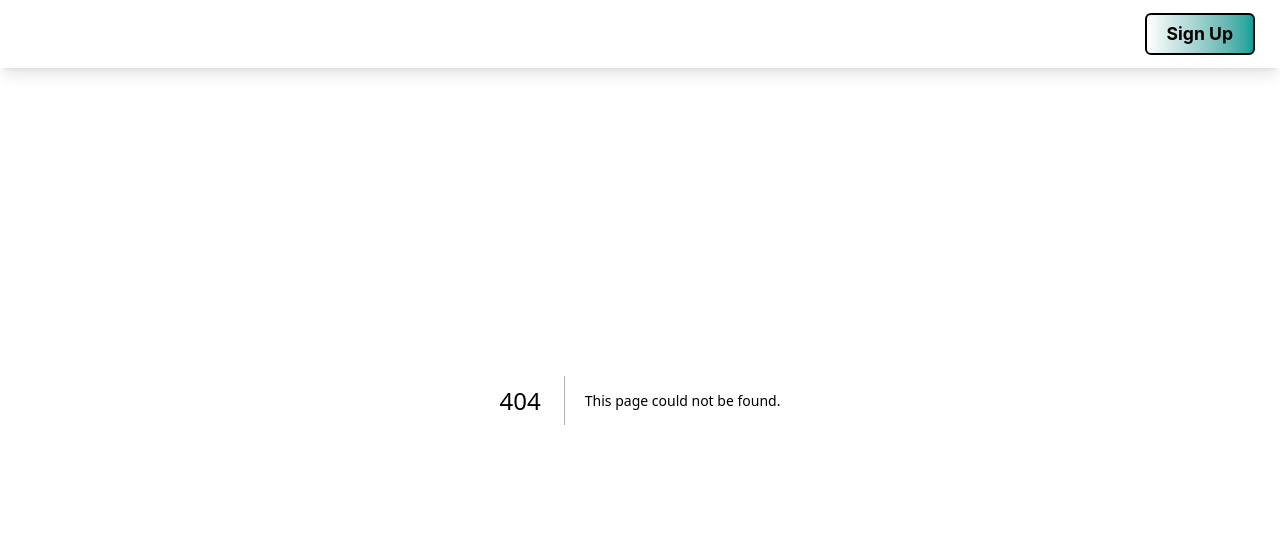
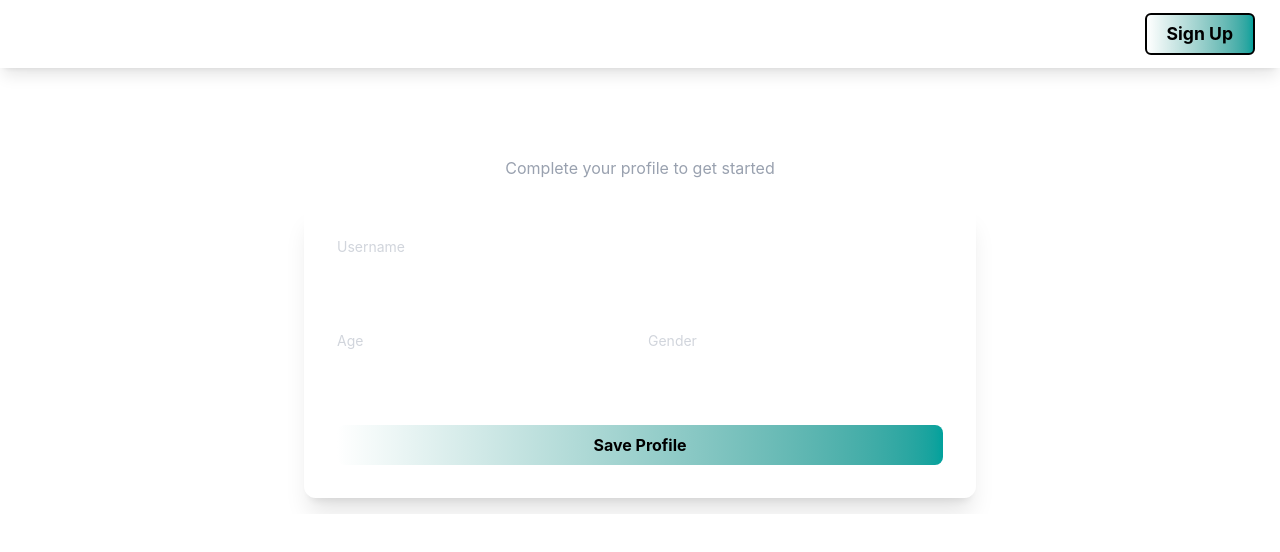
Before and after one commit to balajiNadar08/Anger-Room, a Next.js app: page /profile-setup in a window 1280 px wide. Before the commit this address had no page. Shown: the top 552 px of the page. Built offline with nearby package versions, Linux system fonts and the light colour scheme.

Commit message:
Made a profile-setup page

```diff
--- /dev/null
+++ b/app/(auth)/profile-setup/page.tsx
@@ -0,0 +1,110 @@
+"use client";
+import { useState } from "react";
+
+const Page = () => {
+  const [username, setUsername] = useState("");
+  const [age, setAge] = useState("");
+  const [gender, setGender] = useState("");
+
+  return (
+    <div className="max-w-5xl flex mx-auto items-center p-4 relative overflow-hidden">
+      <div className="hidden absolute inset-0 z-0 overflow-hidden">
+        <div className="absolute top-1/2 left-1/2 w-[800px] h-[800px] -translate-x-1/2 -translate-y-1/2">
+          <div className="absolute w-full h-full bg-[radial-gradient(circle_at_20%_20%,rgba(255,255,255,0.08)_0%,transparent_30%)]"></div>
+          <div className="absolute w-full h-full bg-[radial-gradient(circle_at_80%_70%,rgba(0,161,156,0.2)_0%,transparent_40%)] blur-2xl"></div>
+        </div>
+      </div>
+
+      <div className="w-full max-w-5xl mx-auto mt-[6rem] flex flex-col gap-6 items-center relative z-10">
+        <div>
+          <h1 className="text-3xl font-bold text-center text-white">
+            Set Up Your Profile
+          </h1>
+          <p className="text-center text-gray-400 mt-2">
+            Complete your profile to get started
+          </p>
+        </div>
+
+        <div className="w-full max-w-md sm:max-w-lg md:max-w-xl lg:max-w-2xl flex flex-col p-8 rounded-xl bg-white/5 backdrop-blur-md border border-white/10 shadow-xl">
+          <form className="flex flex-col gap-6">
+            <div>
+              <label
+                htmlFor="username"
+                className="text-sm text-gray-300 block mb-2"
+              >
+                Username
+              </label>
+              <input
+                type="text"
+                id="username"
+                value={username}
+                onChange={(e) => setUsername(e.target.value)}
+                required
+                className="block w-full rounded text-md px-3 py-2 bg-white/5 border border-white/10 outline-none focus:border-[#00A19C] transition-colors text-white"
+                placeholder="Enter your username"
+              />
+            </div>
+
+            <div className="flex flex-row gap-4">
+              <div className="flex-1">
+                <label
+                  htmlFor="age"
+                  className="text-sm text-gray-300 block mb-2"
+                >
+                  Age
+                </label>
+                <input
+                  type="number"
+                  id="age"
+                  value={age}
+                  onChange={(e) => setAge(e.target.value)}
+                  required
+                  className="block w-full rounded text-md px-3 py-2 bg-white/5 border border-white/10 outline-none focus:border-[#00A19C] transition-colors text-white"
+                  placeholder="Your age"
+                />
+              </div>
+
+              <div className="flex-1">
+                <label
+                  htmlFor="gender"
+                  className="text-sm text-gray-300 block mb-2"
+                >
+                  Gender
+                </label>
+                <select
+                  name="gender"
+                  id="gender"
+                  value={gender}
+                  onChange={(e) => setGender(e.target.value)}
+                  className="w-full block rounded text-md px-3 py-2 bg-white/5 border border-white/10 outline-none focus:border-[#00A19C] transition-colors h-[42px] text-white"
+                >
+                  <option value="" disabled className="text-gray-500">
+                    Select...
+                  </option>
+                  <option value="male" className="text-gray-900">
+                    Male
+                  </option>
+                  <option value="female" className="text-gray-900">
+                    Female
+                  </option>
+                  <option value="prefer_not_to_say" className="text-gray-900">
+                    Prefer not to say
+                  </option>
+                </select>
+              </div>
+            </div>
+
+            <button
+              type="submit"
+              className="text-md font-bold py-2 rounded-lg bg-gradient-to-r from-white to-[#00A19C] text-black cursor-pointer disabled:opacity-50 transition-colors"
+            >
+              Save Profile
+            </button>
+          </form>
+        </div>
+      </div>
+    </div>
+  );
+};
+
+export default Page;
```
